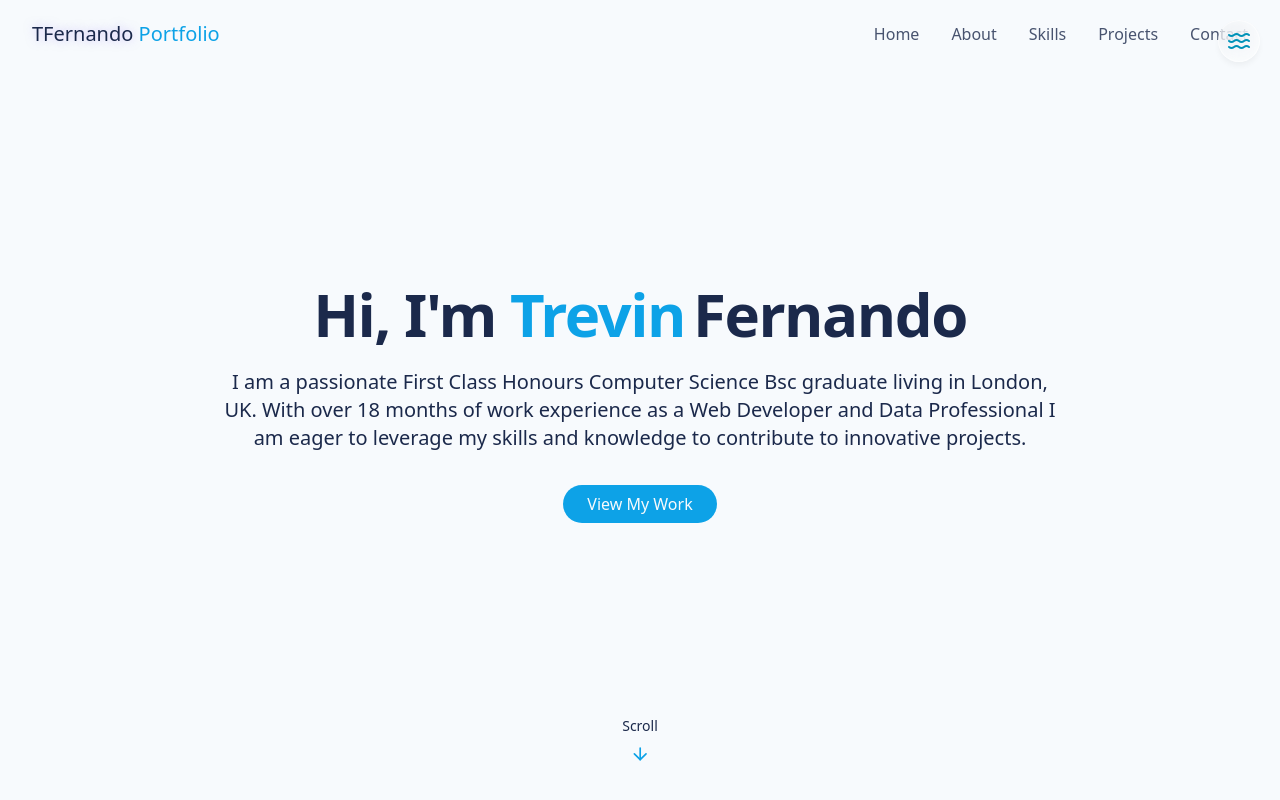
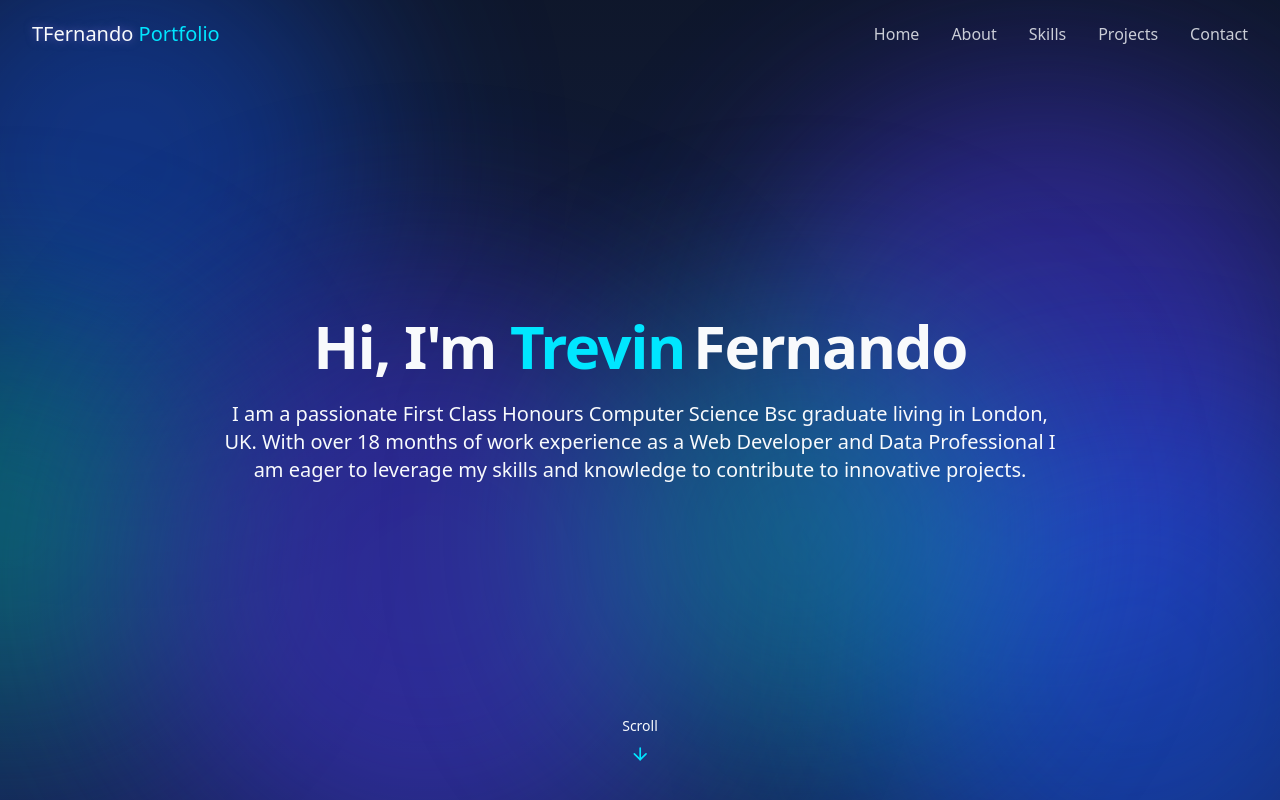
Before and after one commit to T-revin/Portfolio-Website, a React (Vite) app: page / in a window 1280 px wide. Shown: the top 800 px of the page. Built offline with nearby package versions, Linux system fonts and the light colour scheme.

Commit message:
Updated entire theme to remove toggling from light to dark. Just one dark theme now.

```diff
--- a/src/components/AboutSection.jsx
+++ b/src/components/AboutSection.jsx
@@ -30,7 +30,7 @@ export const AboutSection = () => {
             </p>
 
             <div className="flex flex-col sm:flex-row gap-4 pt-4 justify-center">
-              <a href="#contact" className="cosmic-button">
+              <a href="#contact" className="ocean-button">
                 Contact Me
               </a>
             </div>
--- a/src/components/AtmosphereBackground.jsx
+++ b/src/components/AtmosphereBackground.jsx
@@ -1,40 +1,40 @@
 
 export const AtmosphereBackground = () => {
   return (
-    <div className="fixed inset-0 z-[-1] overflow-hidden pointer-events-none">
-      {/* Orb 1 - Top Left */}
+    <div className="absolute inset-0 overflow-hidden pointer-events-none bg-gradient-to-b from-slate-900 to-blue-950">
+      {/* Orb 1 - Top Left (Blue) */}
       <div
-        className="absolute top-[-10%] left-[-10%] w-[500px] h-[500px] rounded-full blur-[100px] opacity-70 bg-blue-300/30 dark:bg-blue-900/20 animate-float"
-        style={{ animationDelay: '0s' }}
+        className="absolute top-[-10%] left-[-10%] w-[500px] h-[500px] rounded-full blur-[100px] opacity-40 bg-blue-600 animate-float animate-pulse transition-all duration-1000 ease-in-out"
+        style={{ animationDelay: '0s', animation: 'float 20s infinite ease-in-out' }}
       ></div>
 
-      {/* Orb 2 - Top Right */}
+      {/* Orb 2 - Top Right (Indigo) */}
       <div
-        className="absolute top-[10%] right-[-5%] w-[600px] h-[600px] rounded-full blur-[100px] opacity-70 bg-purple-300/20 dark:bg-indigo-900/20 animate-float"
+        className="absolute top-[10%] right-[-5%] w-[600px] h-[600px] rounded-full blur-[100px] opacity-40 bg-indigo-600 animate-float animate-pulse transition-all duration-1000 ease-in-out"
         style={{ animationDelay: '2s' }}
       ></div>
 
-      {/* Orb 3 - Middle Left */}
+      {/* Orb 3 - Middle Left (Teal) */}
       <div
-        className="absolute top-[40%] left-[-15%] w-[400px] h-[400px] rounded-full blur-[100px] opacity-60 bg-sky-200/40 dark:bg-slate-900/20 animate-float"
+        className="absolute top-[40%] left-[-15%] w-[400px] h-[400px] rounded-full blur-[100px] opacity-30 bg-teal-500 animate-float animate-pulse transition-all duration-1000 ease-in-out"
         style={{ animationDelay: '4s' }}
       ></div>
 
-      {/* Orb 4 - Middle Right */}
+      {/* Orb 4 - Middle Right (Blue) */}
       <div
-        className="absolute top-[50%] right-[-10%] w-[550px] h-[550px] rounded-full blur-[100px] opacity-60 bg-blue-300/30 dark:bg-blue-900/20 animate-float"
+        className="absolute top-[50%] right-[-10%] w-[550px] h-[550px] rounded-full blur-[100px] opacity-40 bg-blue-600 animate-float animate-pulse transition-all duration-1000 ease-in-out"
         style={{ animationDelay: '1s' }}
       ></div>
 
-      {/* Orb 5 - Bottom Left */}
+      {/* Orb 5 - Bottom Left (Indigo) */}
       <div
-        className="absolute bottom-[-10%] left-[10%] w-[600px] h-[600px] rounded-full blur-[100px] opacity-70 bg-purple-300/20 dark:bg-indigo-900/20 animate-float"
+        className="absolute bottom-[-10%] left-[10%] w-[600px] h-[600px] rounded-full blur-[100px] opacity-40 bg-indigo-600 animate-float animate-pulse transition-all duration-1000 ease-in-out"
         style={{ animationDelay: '3s' }}
       ></div>
 
-      {/* Orb 6 - Bottom Right */}
+      {/* Orb 6 - Bottom Right (Teal) */}
       <div
-        className="absolute bottom-[5%] right-[20%] w-[450px] h-[450px] rounded-full blur-[100px] opacity-60 bg-sky-200/40 dark:bg-slate-900/20 animate-float"
+        className="absolute bottom-[5%] right-[20%] w-[450px] h-[450px] rounded-full blur-[100px] opacity-30 bg-teal-500 animate-float animate-pulse transition-all duration-1000 ease-in-out"
         style={{ animationDelay: '5s' }}
       ></div>
     </div>
--- a/src/components/ContactSection.jsx
+++ b/src/components/ContactSection.jsx
@@ -121,7 +121,7 @@ export const ContactSection = () => {
               <button
                 type="submit"
                 className={cn(
-                  'cosmic-button w-full flex items-center justify-center gap-2'
+                  'ocean-button w-full flex items-center justify-center gap-2'
                 )}
               >
                 Send Message
--- a/src/components/HeroSection.jsx
+++ b/src/components/HeroSection.jsx
@@ -25,11 +25,7 @@ export const HeroSection = () => {
             and knowledge to contribute to innovative projects.
           </p>
 
-          <div className="pt-4 opacity-0 animate-fade-in-delay-4">
-            <a href="#project" className="cosmic-button">
-              View My Work
-            </a>
-          </div>
+
         </div>
       </div>
 
--- a/src/components/ProjectsSection.jsx
+++ b/src/components/ProjectsSection.jsx
@@ -40,7 +40,7 @@ export const ProjectsSection = () => {
               <div className="p-4">
                 <div className="flex flex-wrap gap-2 mb-1">
                   {project.tags.map((tag) => (
-                    <span className="px-2 py-1 text-xs font-medium border rounded-full bg-primary text-secondary-foreground">
+                    <span className="px-2 py-1 text-xs font-medium border rounded-full bg-secondary text-primary">
                       {tag}
                     </span>
                   ))}
@@ -83,7 +83,7 @@ export const ProjectsSection = () => {
         </div>
         <div className="text-center mt-12">
           <a
-            className="cosmic-button w-fit flex items-center mx-auto gap-2"
+            className="ocean-button w-fit flex items-center mx-auto gap-2"
             target="_blank"
             href="https://github.com/T-revin"
           >
--- a/src/components/SkillsSection.jsx
+++ b/src/components/SkillsSection.jsx
@@ -33,7 +33,7 @@ export const SkillsSection = () => {
               className={cn(
                 'px-5 py-2 rounded-full transition-colors duration-300 capitalize font-medium',
                 activeTab === tab
-                  ? 'bg-primary text-primary-foreground'
+                  ? 'bg-secondary text-primary'
                   : 'bg-secondary/70 text-foreground hover:bg-primary/20'
               )}
             >
--- a/src/index.css
+++ b/src/index.css
@@ -64,17 +64,6 @@
 
 @layer base {
   :root {
-    --background: 210 60% 98%;
-    --foreground: 222 47% 20%;
-
-    --card: 0 0% 100%;
-
-    --primary: 199 89% 48%;
-    --primary-foreground: 210 40% 98%;
-
-    --border: 210 40% 90%;
-  }
-  .dark {
     --background: 222 47% 6%;
     --foreground: 210 40% 98%;
 
@@ -132,34 +121,23 @@
 
 @utility glass-panel {
   @apply relative rounded-xl backdrop-blur-md transition-all duration-300;
-  /* Light Mode: White frosted glass */
-  background: rgba(255, 255, 255, 0.4);
-  border: 1px solid rgba(255, 255, 255, 0.6);
-  box-shadow: 0 4px 6px -1px rgba(0, 0, 0, 0.05);
 
-  /* Dark Mode: Dark Blue frosted glass */
-  .dark & {
-    background: rgba(15, 23, 42, 0.4); /* Slate-900 with opacity */
-    border: 1px solid rgba(255, 255, 255, 0.1);
-    box-shadow: 0 4px 6px -1px rgba(0, 0, 0, 0.3);
-  }
+  background: rgba(15, 23, 42, 0.4); /* Slate-900 with opacity */
+  border: 1px solid rgba(255, 255, 255, 0.1);
+  box-shadow: 0 4px 6px -1px rgba(0, 0, 0, 0.3);
 }
 
 @utility glass-hover {
-    @apply hover:scale-[1.01] hover:shadow-xl;
-    .dark & {
-       @apply hover:shadow-cyan-900/20; /* Subtle glow in depth */
-    }
+    @apply hover:scale-[1.01] hover:shadow-xl hover:shadow-cyan-900/20;
 }
 
-@utility cosmic-button {
-  @apply px-6 py-2 rounded-full bg-primary text-primary-foreground font-medium
-         transition-all duration-300 hover:shadow-[0_0_10px_rgba(139,92,246,0.5)]
-         hover:scale-105 active:scale-95;
+@utility ocean-button {
+  @apply px-6 py-2 rounded-full font-medium transition-all duration-300 relative overflow-hidden
+         bg-primary/10 border border-primary/50 text-primary
+         shadow-[0_0_15px_-3px_rgba(6,182,212,0.3)]
+         hover:bg-primary/20 hover:shadow-[0_0_25px_-5px_rgba(6,182,212,0.6)]
+         hover:scale-105 hover:text-white active:scale-95;
 }
-
-
-
 
 
 #root {
--- a/src/pages/Home.jsx
+++ b/src/pages/Home.jsx
@@ -1,5 +1,4 @@
-import {ThemeToggle} from '../components/ThemeToggle.jsx';
-import {StarBackground} from '@/components/StarBackground';
+import {AtmosphereBackground} from '@/components/AtmosphereBackground';
 import {Navbar} from '@/components/Navbar.jsx';
 import {HeroSection} from '@/components/HeroSection.jsx';
 import {AboutSection} from '@/components/AboutSection.jsx';
@@ -10,23 +9,23 @@ import {Footer} from '../components/Footer.jsx';
 
 export const Home = () => {
   return (
-    <div className="min-h-screen bg-background text-foreground overflow-x-hidden">
-      {/*Theme Toggle Button*/}
-      <ThemeToggle />
-      {/*Background Effects*/}
-      <StarBackground />
-      {/*Navbar*/}
-      <Navbar />
-      {/*Main Content*/}
-      <main>
+    <div className="min-h-screen relative overflow-x-hidden">
+      {/* Layer 0: The Background (Absolute) */}
+      <div className="fixed inset-0 z-0">
+        <AtmosphereBackground />
+      </div>
+
+      {/* Layer 10: The Content (Relative) */}
+      <main className="relative z-10 flex flex-col items-center w-full">
+        <Navbar />
         <HeroSection />
         <AboutSection />
         <SkillsSection />
         <ProjectsSection />
         <ContactSection />
+        <Footer />
       </main>
-      {/*Footer*/}
-      <Footer />
+
     </div>
   );
 };
```
